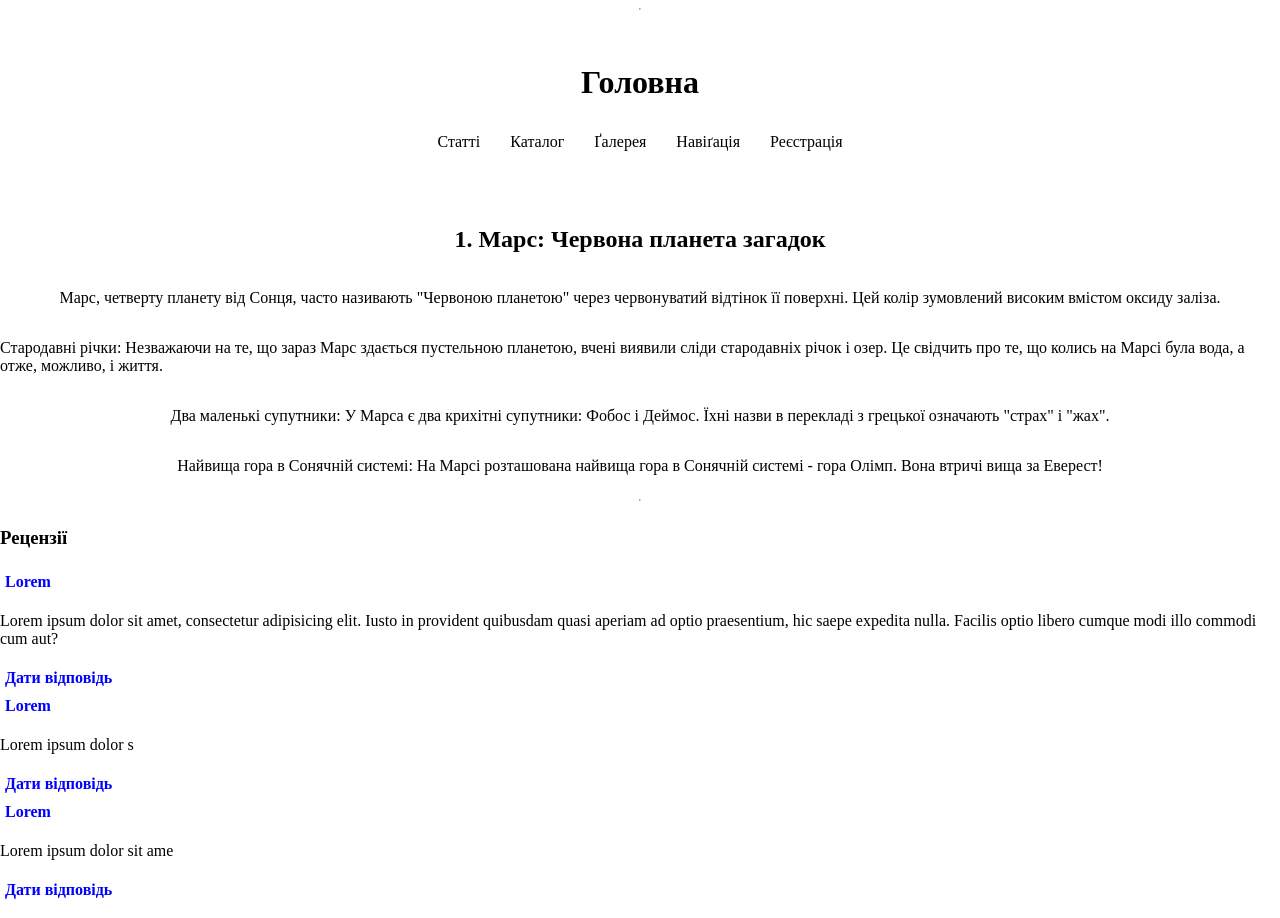
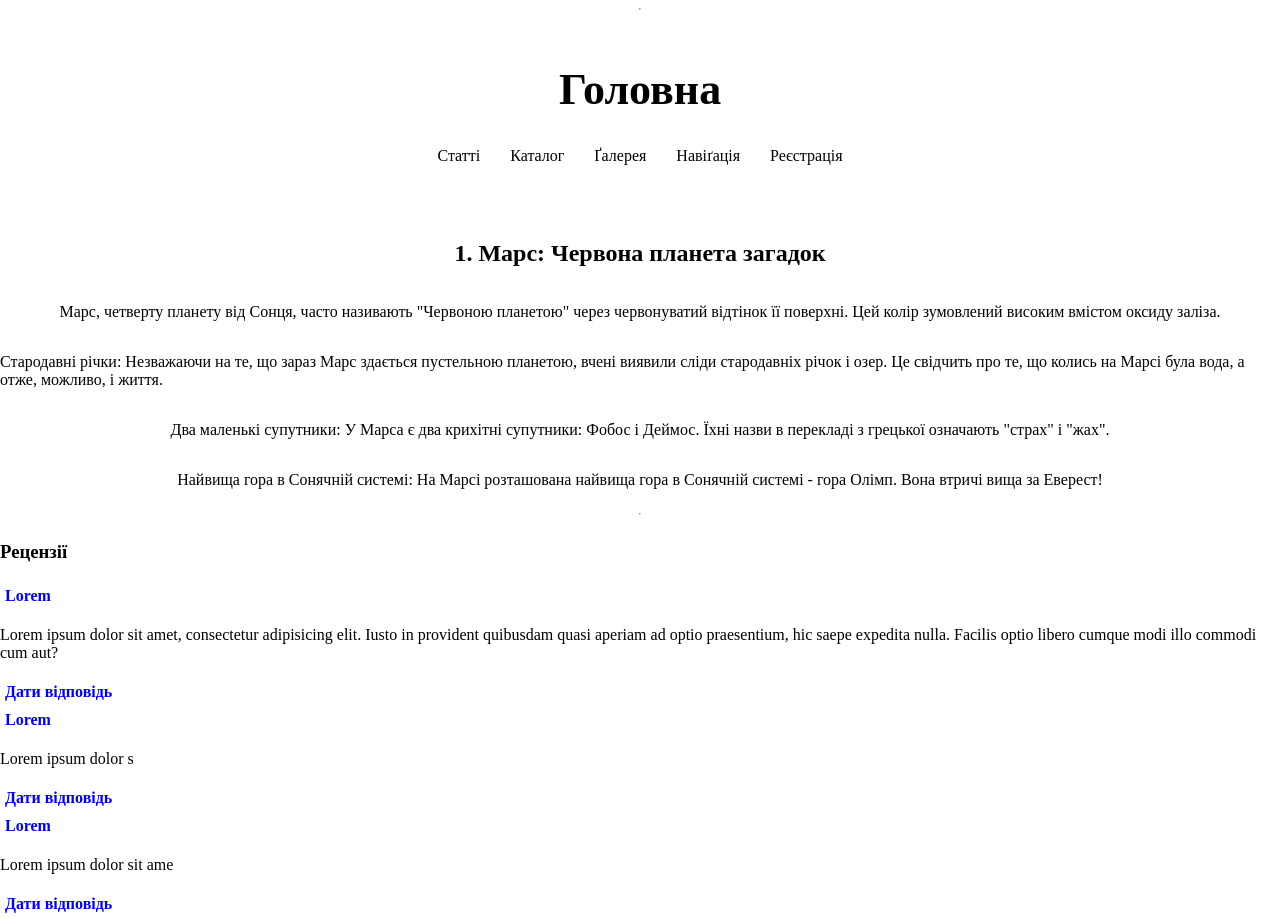
Before and after one commit to v1kv1k/Hillel, a plain HTML site: page pages/articles/mars.html in a window 1280 px wide. Drawn offline with Linux system fonts and the light colour scheme; files that its build step writes are made by us from their sources.

Commit message:
Update mars.html

```diff
--- a/pages/articles/mars.html
+++ b/pages/articles/mars.html
@@ -8,15 +8,25 @@
 </head>
 <body>
     <hr>
-    <header>
-        <h1><a href="../index.html">Головна</a></h1>
+   <header>
+        <h1><a href="../index.html" class="navigation-item">Головна</a></h1>
         <nav>
             <ul>
-                <li><a href="../articles.html">Статті</a></li>
-                <li><a href="../catalog.html">Каталог</a></li>
-                <li><a href="../gallery.html">Ґалерея</a></li>
-                <li><a href="../page-nav.html">Навіґація</a></li>
-                <li><a href="../registration.html">Реєстрація</a></li>
+                <li>
+                    <a href="../pages/articles.html">Статті</a>
+                </li>
+                <li>
+                    <a href="../pages/catalog.html">Каталог</a>
+                </li>
+                <li>
+                    <a href="../pages/gallery.html">Ґалерея</a>
+                </li>
+                <li>
+                    <a href="../pages/page-nav.html">Навіґація</a>
+                </li>
+                <li>
+                    <a href="../pages/registration.html">Реєстрація</a>
+                </li>
             </ul>
         </nav>
     </header>
```
